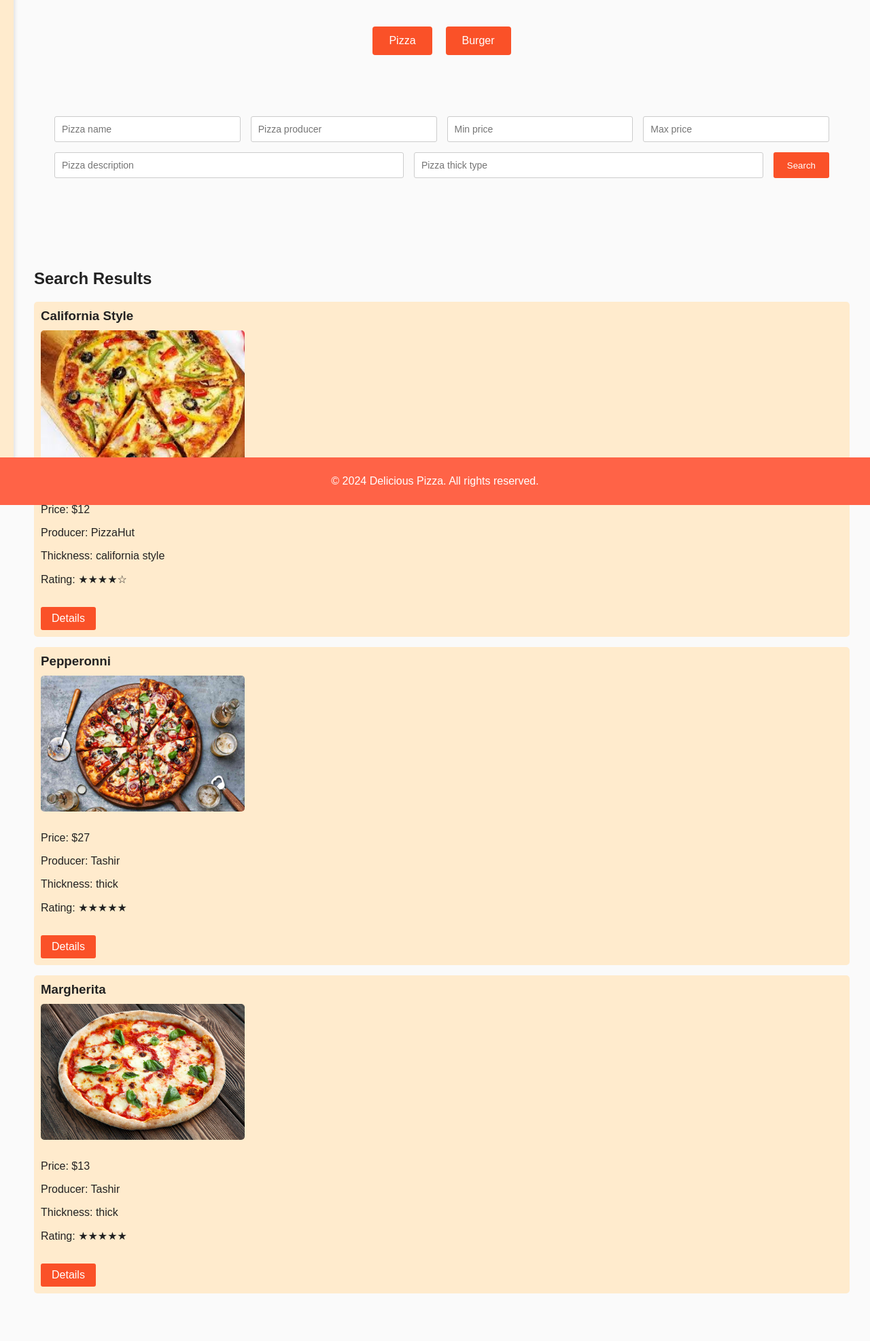
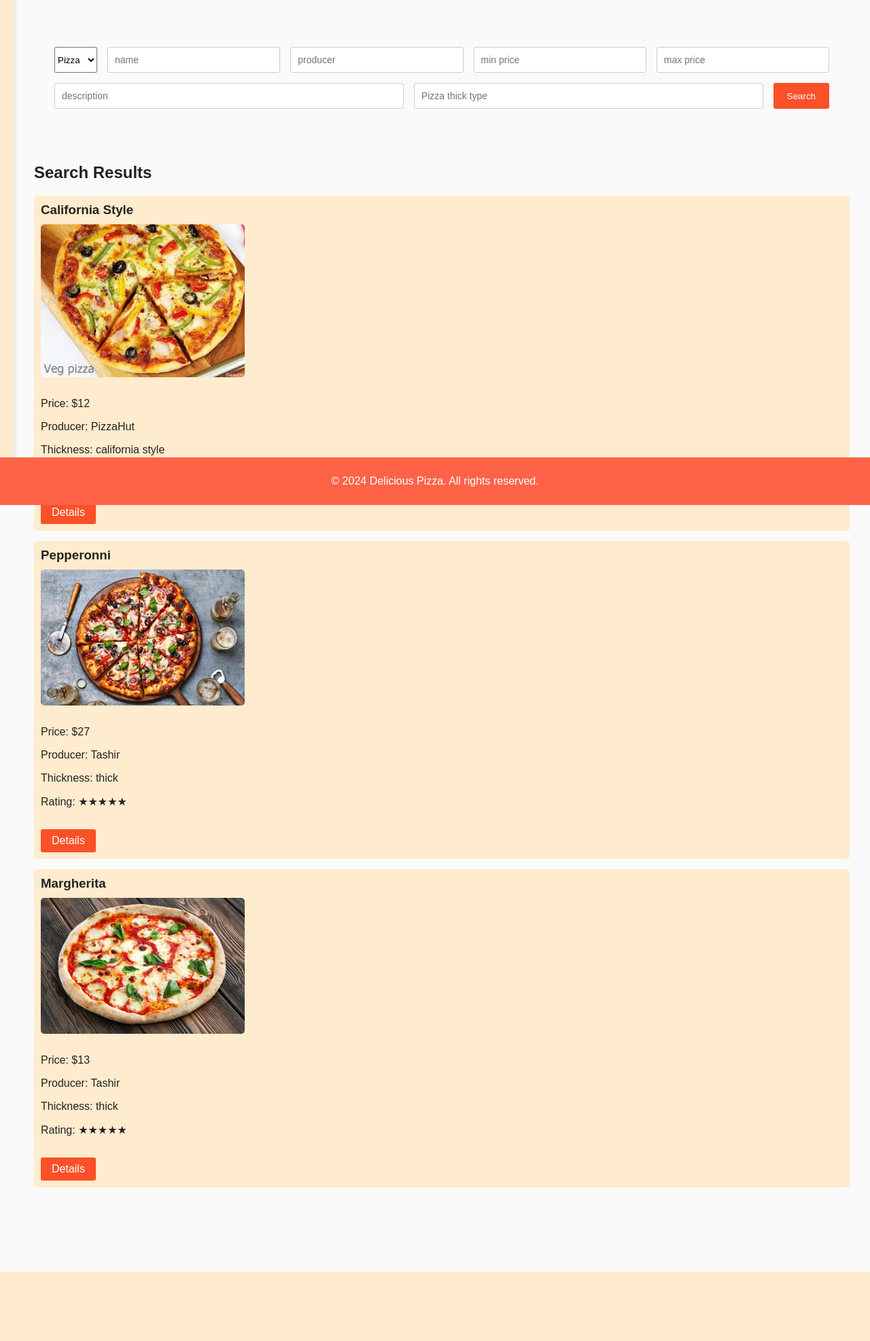
Before and after one commit to HaykGrigo22/pizza_project, a Django app: page /advanced_search/ in a window 1280 px wide. Shown: the part 57-2030 px from the top of the page at 68% size. After the commit the page ends 1928 px from the top, so only its background shows below. Run offline with Django 5.2, Linux system fonts and the light colour scheme; data comes from the database, SQL or seed files in the repository; both versions use the stored data as it was after the commit.

Commit message:
main_page update burger creation

```diff
--- a/burger/urls.py
+++ b/burger/urls.py
@@ -5,7 +5,6 @@ from burger import views
 app_name = "burger"
 
 urlpatterns = [
-    path("burgers/", views.burgers, name="burgers"),
+    path("burgers/", views.main_burgers, name="burgers"),
     path("burger-info/<int:pk>/", views.burger_detail, name="burger_detail"),
-    path("advanced_search/", views.advanced_search, name="advanced_search"),
 ]
--- a/main_page/urls.py
+++ b/main_page/urls.py
@@ -1,4 +1,4 @@
-from django.urls import path, include
+from django.urls import path
 from main_page import views
 
 app_name = "main_page"
--- a/main_page/views.py
+++ b/main_page/views.py
@@ -17,6 +17,7 @@ def home(request):
 
 def pizza_detail(request, pk):
     pizza = get_object_or_404(Pizzas, pk=pk)
+
     similar_pizzas = Pizzas.objects.filter(
         (
             Q(price__gte=pizza.price - 5) & Q(price__lte=pizza.price + 5)
@@ -24,7 +25,12 @@ def pizza_detail(request, pk):
         )
     ).exclude(id=pizza.id)
 
-    ctx = {"pizza": pizza, "similar": similar_pizzas}
+    paginator = Paginator(similar_pizzas, 1)
+
+    page_number = request.GET.get("page")
+    sim_pizzas = paginator.get_page(page_number)
+
+    ctx = {"pizza": pizza, "similar": sim_pizzas}
     return render(request, "main_page/pizza_detail.html", ctx)
 
 
@@ -59,33 +65,43 @@ def search(request):
 
 
 def advanced_search(request):
+    product_type = request.GET.get('product_type', 'pizza')
+    name = request.GET.get("name")
+    producer = request.GET.get("producer")
+    min_price = request.GET.get("min_price")
+    max_price = request.GET.get("max_price")
+    description = request.GET.get("description")
+    thickness = request.GET.get("thickness") if product_type == 'pizza' else None
+
     pizzas = Pizzas.objects.all()
+    burgers = Burger.objects.all()
 
-    if request.GET:
-        name = request.GET.get("name")
-        producer = request.GET.get("producer")
-        min_price = request.GET.get("min_price")
-        max_price = request.GET.get("max_price")
-        description = request.GET.get("description")
-        thickness = request.GET.get("thickness")
+    ctx = {}
+    search_list = []
 
-        search_list = []
+    if name:
+        search_list.append(Q(title__icontains=name))
+    if producer:
+        search_list.append(Q(producer__icontains=producer))
+    if min_price:
+        search_list.append(Q(price__gte=min_price))
+    if max_price:
+        search_list.append(Q(price__lte=max_price))
+    if description:
+        search_list.append(Q(description__icontains=description))
 
-        if name:
-            search_list.append(Q(title__icontains=name))
-        if producer:
-            search_list.append(Q(producer=producer))
-        if min_price:
-            search_list.append(Q(price__gte=min_price))
-        if max_price:
-            search_list.append(Q(price__lte=max_price))
-        if description:
-            search_list.append(Q(description__icontains=description))
+    if product_type == 'pizza':
         if thickness:
             search_list.append(Q(thick_type__icontains=thickness))
+        for condition in search_list:
+            pizzas = pizzas.filter(condition)
 
+        ctx = {"pizzas": pizzas}
+
+    elif product_type == 'burger':
         for condition in search_list:
-            pizzas &= Pizzas.objects.filter(condition)
+            burgers = burgers.filter(condition)
 
+        ctx = {"burgers": burgers}
 
-    return render(request, "main_page/advanced_search.html", {"pizzas": pizzas})
+    return render(request, "main_page/advanced_search.html", ctx)
--- a/static/main_page/base.css
+++ b/static/main_page/base.css
@@ -107,13 +107,15 @@ footer {
     z-index: 1000;
 }
 
-#pizzas ul {
+#pizzas ul,
+#burgers ul {
     list-style: none;
     padding: 0;
     margin: 0;
 }
 
-#pizzas ul li {
+#pizzas ul li,
+#burgers ul li {
     background-color: #ffebcd;
     margin: 15px 0;
     padding: 10px;
@@ -121,7 +123,8 @@ footer {
     text-align: left;
 }
 
-#pizzas ul li h3 {
+#pizzas ul li h3,
+#burgers ul li h3 {
     margin: 0 0 10px 0;
 }
 
@@ -135,7 +138,8 @@ footer {
     font-size: 16px;
 }
 
-#pizzas ul li img {
+#pizzas ul li img,
+#burgers ul li img {
     width: 300px;
     height: auto;
     border-radius: 5px;
--- a/templates/burger/burger_detail.html
+++ b/templates/burger/burger_detail.html
@@ -25,7 +25,7 @@
             <br>
             <br>
             <br>
-            {% if similar_burger %}
+            {% if similar %}
 
                 <h1>Similar Burgers</h1>
                 <br>
--- a/templates/burger/main_burgers.html
+++ b/templates/burger/main_burgers.html
@@ -22,5 +22,8 @@
         {% endfor %}
     </section>
 
+    {% include 'layouts/pagination.html' with page_obj=burgers %}
+
+    <br>
 
 {% endblock %}
--- a/templates/main_page/advanced_search.html
+++ b/templates/main_page/advanced_search.html
@@ -11,120 +11,73 @@
 {% block body %}
     <link rel="stylesheet" href="{% static 'main_page/advanced_search.css' %}">
     <br><br>
-    <div class="product-buttons">
-        <a href="?product_type=pizza"><button class="product-btn">Pizza</button></a>
-        <a href="?product_type=burger"><button class="product-btn">Burger</button></a>
-    </div>
-
-    {% if request.GET.product_type|default:"pizza" == "pizza" %}
 
         <main>
             <section id="search-bars">
                 <form class="d-flex mt-3" role="search" method="get" action="{% url 'main_page:advanced_search' %}">
-                      <input class="form-control me-2" name="name" type="search" placeholder="Pizza name" aria-label="Search">
+                <select name="product_type" class="form-control me-2">
+                    <option value="pizza">Pizza</option>
+                    <option value="burger">Burger</option>
+                </select>
+                      <input class="form-control me-2" name="name" type="search" placeholder="name" aria-label="Search">
 
-                      <input class="form-control me-2" name="producer" type="search" placeholder="Pizza producer" aria-label="Search">
+                      <input class="form-control me-2" name="producer" type="search" placeholder="producer" aria-label="Search">
 
-                      <input class="form-control me-2" name="min_price" type="search" placeholder="Min price" aria-label="Search">
+                      <input class="form-control me-2" name="min_price" type="search" placeholder="min price" aria-label="Search">
 
-                      <input class="form-control me-2" name="max_price" type="search" placeholder="Max price" aria-label="Search">
+                      <input class="form-control me-2" name="max_price" type="search" placeholder="max price" aria-label="Search">
 
-                      <input class="form-control me-2" name="description" type="search" placeholder="Pizza description" aria-label="Search">
-
-                      <input class="form-control me-2" name="thickness" type="search" placeholder="Pizza thick type" aria-label="Search">
-
+                      <input class="form-control me-2" name="description" type="search" placeholder="description" aria-label="Search">
+                      {% if not request.GET.product_type == "burger" %}
+                        <input class="form-control me-2" name="pizza_thickness" type="search" placeholder="Pizza thick type" aria-label="Search">
+                      {% endif %}
                     <button class="btn btn-success" type="submit">Search</button>
                 </form>
             </section>
         </main>
 
-        <br>
-        <br>
-        <br>
-        {% if pizzas %}
-
+    {% if pizzas or burgers %}
         <section id="pizzas">
             <h2>Search Results</h2>
+            {% if pizzas %}
+            <ul>
                 {% for pizza in pizzas %}
-                <ul>
                 <li>
                     <h3>{{ pizza.title }}</h3>
                     <img src="{{ pizza.image.url }}" alt="{{ pizza.title }}">
                     <p>Price: ${{ pizza.price }}</p>
                     <p>Producer: {{ pizza.producer }}</p>
-                        <p>Thickness: {{ pizza.thick_type}}</p>
+                    <p>Thickness: {{ pizza.thick_type }}</p>
                     <p>Rating: {{ pizza.rate }}</p>
                     <a href="{% url 'main_page:pizza_detail' pizza.pk %}"><button class="details-btn">Details</button></a>
                 </li>
+                {% endfor %}
             </ul>
+        </section>
+
+        <br>
+
+            {% endif %}
+
+            {% if burgers %}
+            <section id="burgers">
+                <ul>
+                    {% for burger in burgers %}
+                    <li>
+                        <h3>{{ burger.title }}</h3>
+                        <img src="{{ burger.image.url }}" alt="{{ burger.title }}">
+                        <p>Price: ${{ burger.price }}</p>
+                        <p>Producer: {{ burger.producer }}</p>
+                        <p>Rating: {{ burger.rate }}</p>
+                    </li>
                     {% endfor %}
+                </ul>
+                {% endif %}
             </section>
 
     {% else %}
         <h2>Nothing found</h2>
-
     {% endif %}
-
-    {% else %}
-        <main>
-            <section id="search-bars2">
-                <form class="d-flex mt-3" role="search" method="get" action="{% url 'burger:advanced_search' %}">
-                      <input class="form-control me-2" name="name" type="search" placeholder="Burger name" aria-label="Search">
-
-                      <input class="form-control me-2" name="producer" type="search" placeholder="Burger producer" aria-label="Search">
-
-                      <input class="form-control me-2" name="min_price" type="search" placeholder="Min price" aria-label="Search">
-
-                      <input class="form-control me-2" name="max_price" type="search" placeholder="Max price" aria-label="Search">
-
-                      <input class="form-control me-2" name="description" type="search" placeholder="Burger description" aria-label="Search">
-
-                    <button class="btn btn-success" type="submit">Search</button>
-                </form>
-            </section>
-        </main>
-
-        <br>
-        <br>
-        <br>
-        {% if burgers %}
-
-        <section id="search_burgers">
-            <h2>Search Results</h2>
-            {% for burger in burgers %}
-                <ul>
-                    <li>
-                        <h3>{{ burgers.title }}</h3>
-                        <img src="{{ burgers.image.url }}" alt="{{ burgers.title }}">
-                        <p>Price: ${{ burgers.price }}</p>
-                        <p>Producer: {{ burgers.producer }}</p>
-                        <p>Rating: {{ burgers.rate }}</p>
-                        <a href="{% url 'burger:burger_detail' pizza.pk %}"><button class="details-btn">Details</button></a>
-                    </li>
-                </ul>
-            {% endfor %}
-        </section>
-
-        {% else %}
-            <section id="burgers">
-            <h2>Search Results</h2>
-            {% for burger in burgers %}
-                <ul>
-                    <li>
-                        <h3>{{ burgers.title }}</h3>
-                        <img src="{{ burgers.image.url }}" alt="{{ burgers.title }}">
-                        <p>Price: ${{ burgers.price }}</p>
-                        <p>Producer: {{ burgers.producer }}</p>
-                        <p>Rating: {{ burgers.rate }}</p>
-                        <a href="{% url 'burger:burger_detail' pizza.pk %}"><button class="details-btn">Details</button></a>
-                    </li>
-                </ul>
-            {% endfor %}
-        </section>
-
-        {% endif %}
-
-
-    {% endif %}
+    <br><br>
 
 {% endblock %}
--- a/templates/main_page/home.html
+++ b/templates/main_page/home.html
@@ -28,5 +28,6 @@
     </section>
     {% include 'layouts/pagination.html' with page_obj=pizzas %}
 
+    <br>
 
 {% endblock %}
--- a/templates/main_page/pizza_detail.html
+++ b/templates/main_page/pizza_detail.html
@@ -42,5 +42,8 @@
         </li>
     </ul>
 
+    {% include 'layouts/pagination.html' with page_obj=similar %}
+
+    <br>
 
 {% endblock %}
--- a/templates/main_page/producer_detail.html
+++ b/templates/main_page/producer_detail.html
@@ -25,8 +25,8 @@
     <br>
 
     <div class="product-buttons">
-        <a href="?product_type=pizza"><button class="product-btn">Pizza</button></a>
-        <a href="?product_type=burger"><button class="product-btn">Burger</button></a>
+        <a href="?product_type=pizza"><button class="product-btn">Pizza ({{ pizzas.count }})</button></a>
+        <a href="?product_type=burger"><button class="product-btn">Burger ({{ burgers.count }})</button></a>
     </div>
 
     <ul>
@@ -43,6 +43,8 @@
                             <p>Price: ${{ burger.price }}</p>
                             <p>Weight: {{ burger.weight }}</p>
                             <p>Rating: {{ burger.rate }}</p>
+                            <a href="{% url 'burger:burger_detail' burger.pk %}"><button class="details-btn">Details</button></a>
+
                         </li>
                     </ul>
                 {% endfor %}
```
Also changed, not shown: burger/views.py (+7 -31 lines), db.sqlite3, media/Marben Burger.jpg (added), media/burger-image-Marben-Marben_Burger.jpg (added). Lines whose indentation alone changed are shown as unchanged.
